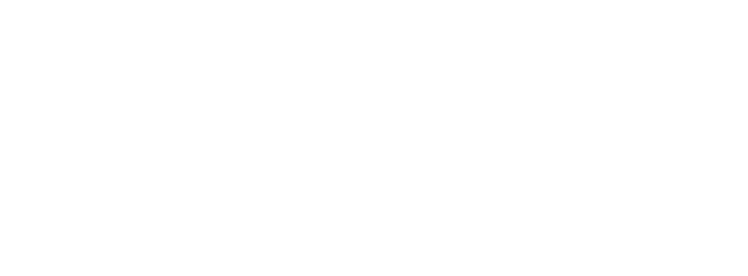
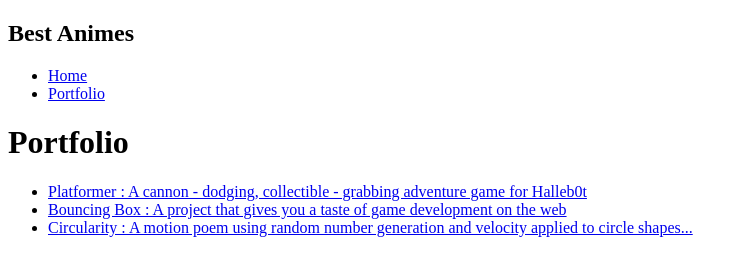
Before and after one commit to Shantany/Shantany.github.io, a plain HTML site: page portfolio.html in a window 1280 px wide. Shown: the whole page, without its empty margins (0-748 px from the left). Drawn offline with Linux system fonts and the light colour scheme.

Commit message:
add portfolio.html file

```diff
--- a/portfolio.html
+++ b/portfolio.html
@@ -1,12 +1,36 @@
 <!DOCTYPE HTML>
 <html>
     <head>
-        <title>Top 10 Best Animes</title>
+        <title>Top 3 Best Animes</title>
     </head>
 
     <body>
       <div id="all-contents">
-
+        <nav>
+          <h1>Best Animes</h1>
+          <ul id="nav-ul">
+              <li class="nav-li">
+                  <a class="nav-a" href="index.html">Home</a>
+              </li>
+              <li class="nav-li">
+                  <a class="nav-a" href="portfolio.html">Portfolio</a>
+              </li>
+          </ul>
+      </nav>
+      <nav>
+        <!-- Nav stuff here...-->
+    </nav>
+    <main>
+        <div class="content">
+            <h1>Portfolio</h1>
+            <ul id="portfolio">
+              <li><a href="projects/platformer/">Platformer : A cannon - dodging, collectible - grabbing adventure game for Halleb0t</a></li>
+              <li><a href="projects/bouncing-box/">Bouncing Box : A project that gives you a taste of game development on the web </a></li>
+              <li><a href="projects/circularity/">Circularity : A motion poem using random number generation and velocity applied to circle shapes...</a></li>
+            </ul>
+        </div>
+    </main>
+  </div>
 
       </div>
     </body>
```
